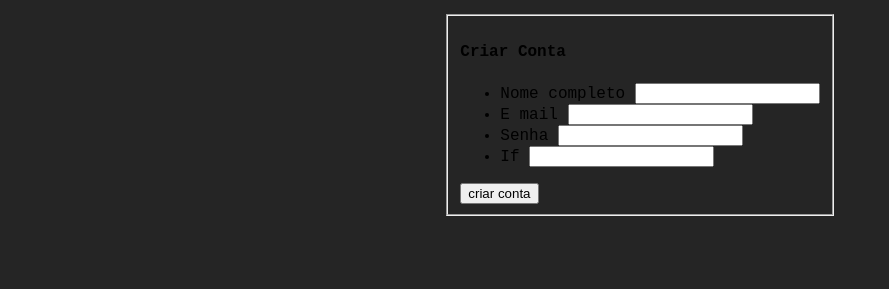
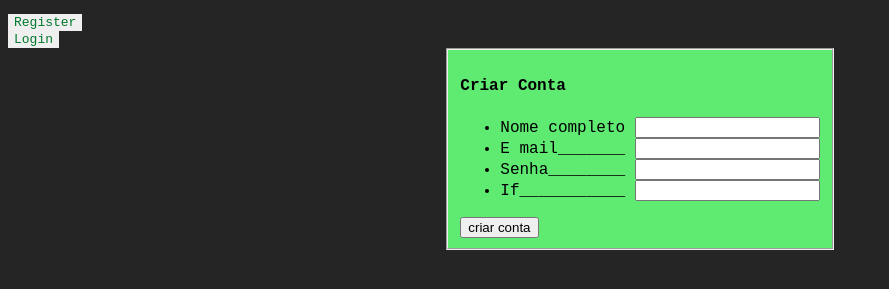
Before and after one commit to gabmonteiro/IFSocial, a plain HTML site: page IFSocial/html/site.html in a window 1280 px wide. Shown: the part 41-330 px from the top of the page, without its empty margins (0-889 px from the left). Drawn offline with Linux system fonts and the light colour scheme.

Commit message:
adicionando css

```diff
--- a/IFSocial/html/site.css
+++ b/IFSocial/html/site.css
@@ -3,13 +3,39 @@ html {
     background-color: #252525;
 }
 
-#principal {
+#register {
     margin: 0 auto;
     font-size: large;
     font-family: monospace;
     height: fit-content;
     width: fit-content;
 
+}
+
+#ShowRegister {
+    margin: 0 auto;
+    height: fit-content;
+    width: fit-content;
+}
+
+#ShowLogin {
+    margin: 0 auto;
+    height: fit-content;
+    width: fit-content;
+}
+
+p {
+    margin: 0 auto;
+    height: fit-content;
+    width: fit-content;
+    align-items: center;
+
+}
+
+#ShowRegister {
+    margin: 0 auto;
+    height: fit-content;
+    width: fit-content;
 }
 
 #cabecario {
@@ -20,7 +46,7 @@ html {
 }
 
 #form {
-    background-color: #252525;
+    background-color: #5feb72;
     height: fit-content;
     width: fit-content;
     font-family: monospace;
@@ -57,4 +83,5 @@ button {
     cursor: pointer;
     height: fit-content;
     width: fit-content;
+    margin: 0 auto;
 }
--- a/IFSocial/html/site.html
+++ b/IFSocial/html/site.html
@@ -1,5 +1,6 @@
 <!DOCTYPE=html />
 <html lang="pt">
+<!--cabeçario-->
 
 <head>
     <div id="cabecario">
@@ -12,7 +13,14 @@
 </head>
 
 <body>
-    <div id="principal">
+    <!--Botões de seleção login ou Registro-->
+    <div>
+        <button id="ShowRegister">Register</button>
+        <p></p>
+        <button id="ShowLogin">Login</button>
+    </div>
+    <!--Form de register-->
+    <div id="register">
         <!--Formulário de registro-->
         <form method="post" action="form.java" id="form">
             <fieldset>
@@ -25,17 +33,17 @@
                     </li>
                     <li>
                         <!--Inserir Email-->
-                        <label for="email">E mail</label>
+                        <label for="email">E mail_______</label>
                         <input type="email" id="email" name="email" class="large" />
                     </li>
                     <li>
                         <!--Inserir senha-->
-                        <label for="senha">Senha</label>
+                        <label for="senha">Senha________</label>
                         <input type="password" id="senha" name="senha" class="large" />
                     </li>
                     <li>
                         <!--Escolher IF-->
-                        <label for="if">If</label>
+                        <label for="if">If___________</label>
                         <input type="text" id="if" name="if" class="large" />
                     </li>
 
@@ -43,6 +51,10 @@
                 <input type="submit" class="create_profile" value="criar conta">
             </fieldset>
     </div>
+    <!--Form de Login-->
+    <div id="login">
+
+    </div>
 </body>
 
 
```
